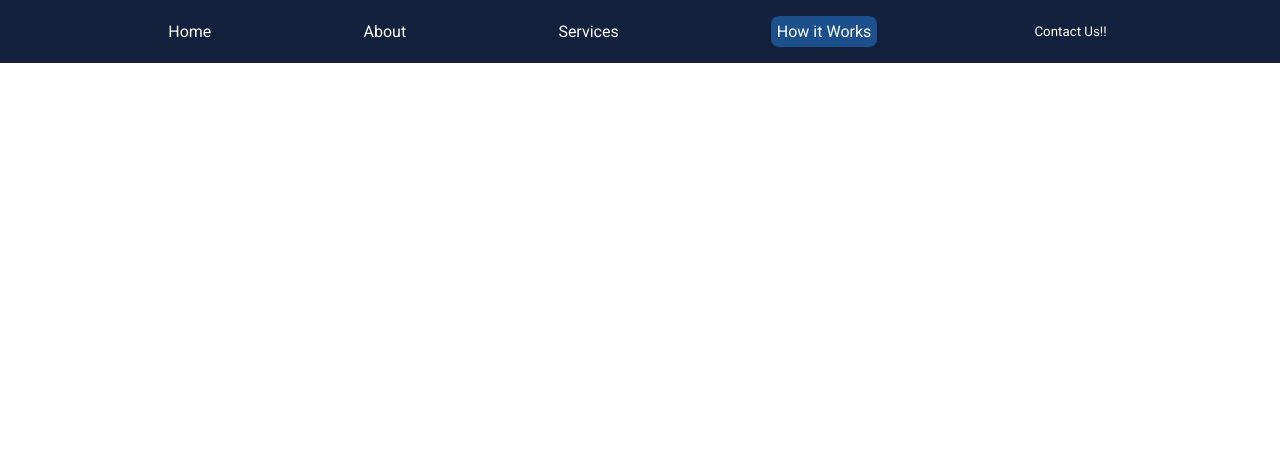
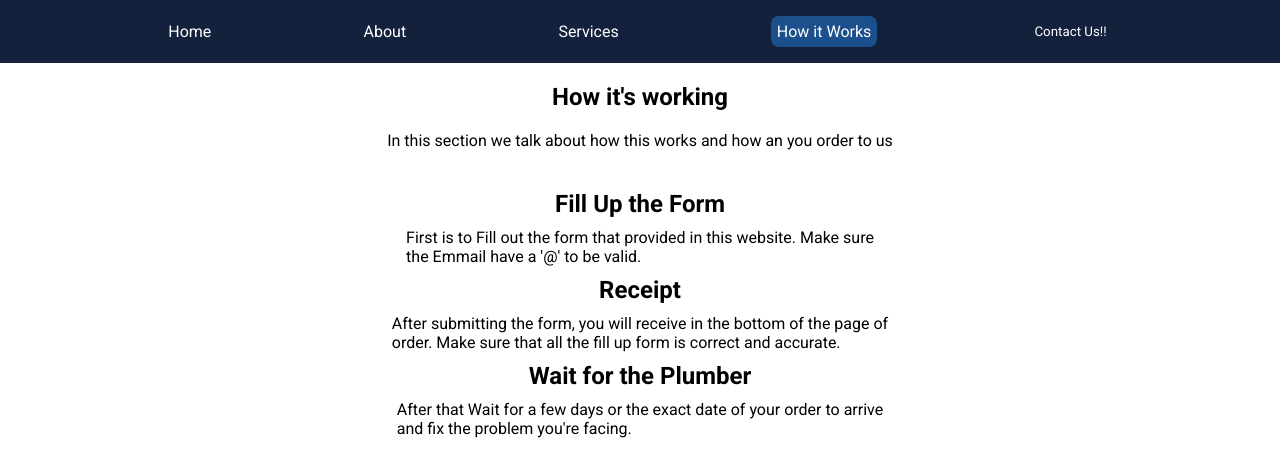
Before and after one commit to ReiMoon72/Plumbang, a Vue app: page /how in a window 1280 px wide. Shown: the top 476 px of the page. Built offline with nearby package versions, Linux system fonts and the light colour scheme.

Commit message:
Working on How

```diff
--- a/src/views/How.vue
+++ b/src/views/How.vue
@@ -1,18 +1,70 @@
 <script>
 export default {
   data() {
-    return {
-
-    };
+    return {};
   },
 };
 </script>
 
 <template>
-
-
+  <section class="flex-area">
+    <div class="text-area">
+      <h1>How it's working</h1>
+      <p>
+        In this section we talk about how this works and how an you order to us
+      </p>
+    </div>
+    <div class="explanation">
+      <h1>Fill Up the Form</h1>
+      <p>
+        First is to Fill out the form that provided in this website. Make sure
+        <br />
+        the Emmail have a '@' to be valid.
+      </p>
+      <h1>Receipt</h1>
+      <p>
+        After submitting the form, you will receive in the bottom of the page of
+        <br />
+        order. Make sure that all the fill up form is correct and accurate.
+      </p>
+      <h1>Wait for the Plumber</h1>
+      <p>
+        After that Wait for a few days or the exact date of your order to arrive
+        <br />
+        and fix the problem you're facing.
+      </p>
+    </div>
+  </section>
 </template>
 
 <style scoped>
+.text-area {
+  display: flex;
+  flex-direction: column;
+  align-items: center;
+  justify-content: center;
+  gap: 20px;
+  padding: 20px;
+  text-align: justify;
+  padding: 20px;
+}
 
+.explanation {
+  padding: 20px;
+  display: flex;
+  flex-direction: column;
+  align-items: center;
+  text-align: justify;
+  gap: 10px;
+}
+
+@media (min-width: 768px) {
+  .explanation{
+    flex-direction: column;
+  }
+
+  .text-area {
+    flex-direction: column;
+  }
+}
 </style>
```
